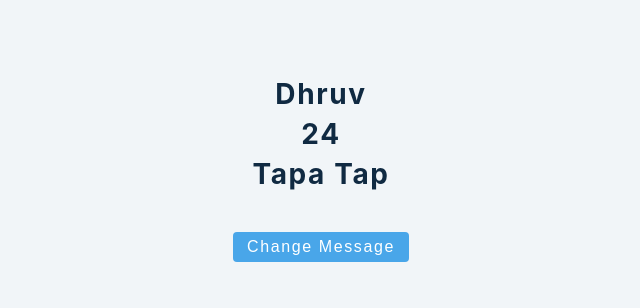
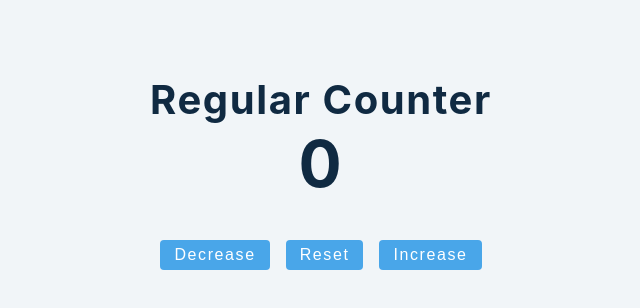
Before and after one commit to B0llu/react-start, a React (Create React App) app: page / in a window 1280 px wide. Shown: the top 308 px of the page, without its empty margins (319-959 px from the left). Built offline with nearby package versions, Linux system fonts and the light colour scheme.

Commit message:
simple counter

```diff
--- a/src/App.js
+++ b/src/App.js
@@ -1,5 +1,5 @@
 import React from "react";
-import Setup from './tutorial/1-useState/setup/4-useState-object'
+import Setup from './tutorial/1-useState/setup/5-useState-counter'
 
 
 function App() {
--- a/src/tutorial/1-useState/setup/5-useState-counter.js
+++ b/src/tutorial/1-useState/setup/5-useState-counter.js
@@ -1,7 +1,28 @@
 import React, { useState } from 'react';
 
 const UseStateCounter = () => {
-  return <h2>useState counter example</h2>;
+  const [value, setValue] = useState(0)
+
+  const reset = () => {
+    setValue(0)
+  }
+  return (
+    <>
+      <section style={{ margin: "4rem 0" }}>
+        <h2>Regular Counter</h2>
+        <h1>{value}</h1>
+        <button className="btn" onClick={() => setValue(value - 1)}>
+          Decrease
+        </button>
+        <button className="btn" onClick={reset}>
+          Reset
+        </button>
+        <button className="btn" onClick={() => setValue(value + 1)}>
+          Increase
+        </button>
+      </section>
+    </>
+  );
 };
 
 export default UseStateCounter;
```
